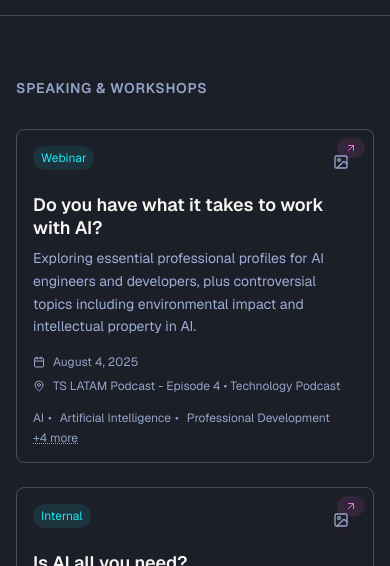
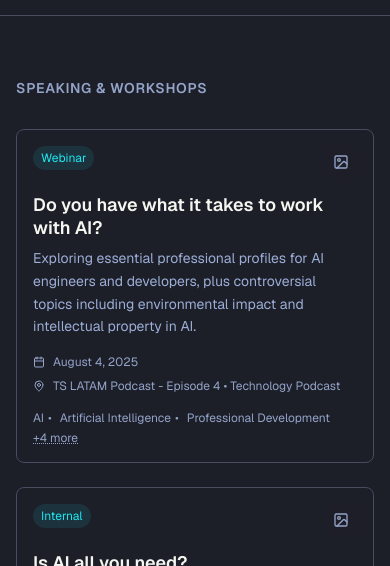
Before and after one commit to guilhermepozo/me, a Next.js app: page / in a window 390 px wide. Shown: the part 10960-11526 px from the top of the page. Built offline with nearby package versions, Linux system fonts and the light colour scheme.

Commit message:
remove arrow

```diff
--- a/src/app/page.tsx
+++ b/src/app/page.tsx
@@ -738,12 +738,6 @@ export default function Home() {
                     onClick={handleCardClick}
                     className={`group relative border border-border rounded-lg overflow-hidden transition-all duration-300 cursor-pointer hover:border-pink/50 hover:scale-[1.01] h-full flex flex-col ${visibleSections.has('speaking') ? `animate-fade-up animate-delay-${(index + 1) * 100}` : 'opacity-0'}`}
                   >
-                    {/* Interactive indicator badge - mobile only */}
-                    <div className="absolute top-2 right-2 sm:hidden transition-opacity duration-300 z-10">
-                      <div className="flex items-center gap-1 px-2 py-1 bg-pink/10 text-pink rounded-full text-xs">
-                        <ArrowUpRight className="w-3 h-3" />
-                      </div>
-                    </div>
 
                     {/* Talk card content */}
                     <div className="p-4 lg:p-6 flex-1 flex flex-col">
```
